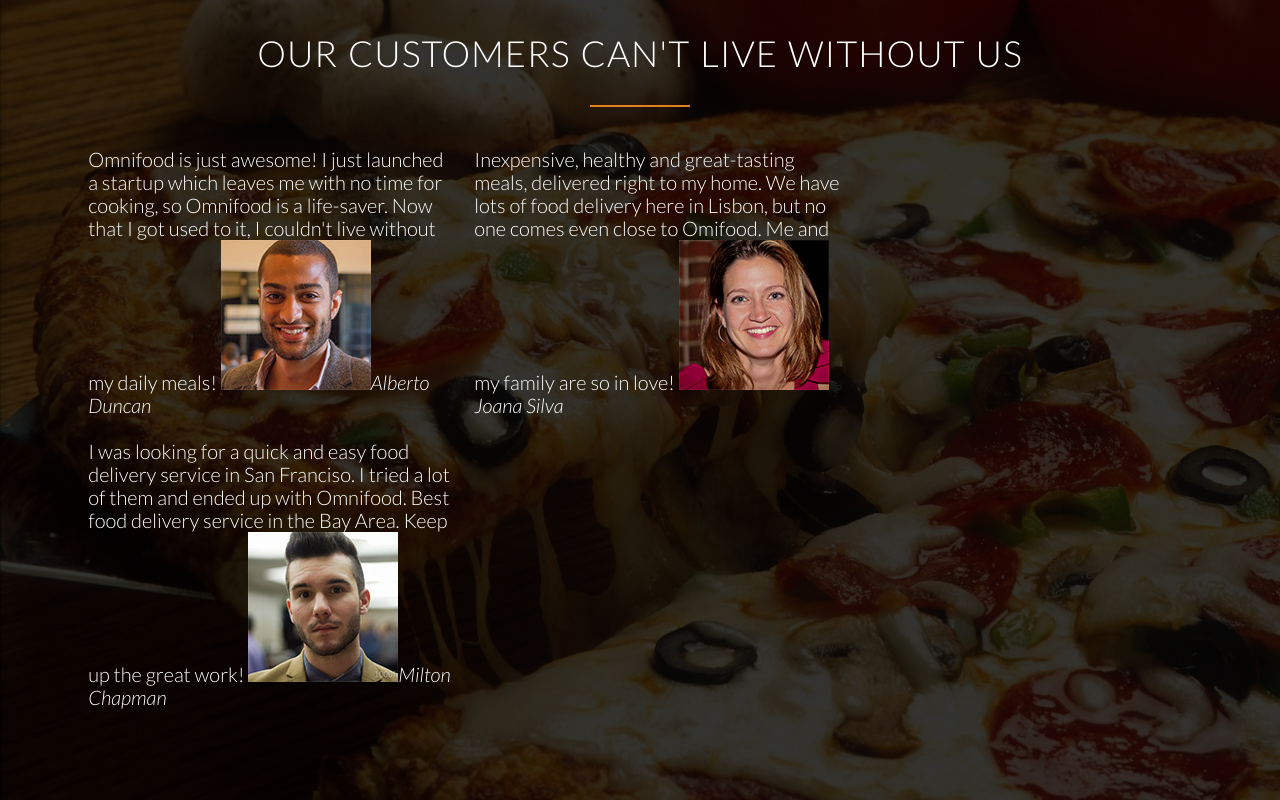
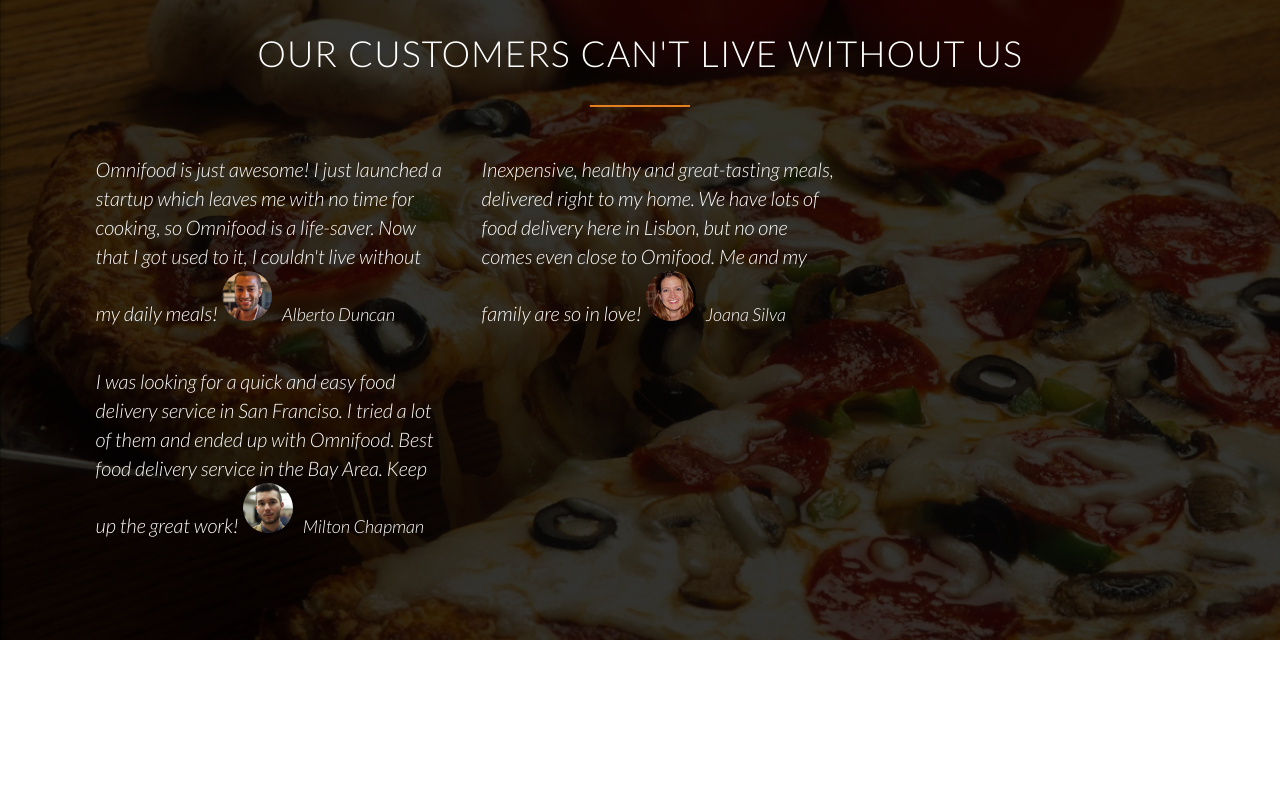
Before and after one commit to danieldichterheineman/Hemsida, a plain HTML site: page index.html in a window 1280 px wide. Shown: the part 3389-4189 px from the top of the page. After the commit the page ends 4029 px from the top, so only its background shows below. Drawn offline with Linux system fonts and the light colour scheme.

Commit message:
Update style.css

```diff
--- a/resources/css/style.css
+++ b/resources/css/style.css
@@ -362,3 +362,22 @@ header {
   color: #fff;
   background-attachment: fixed;
 }
+
+blockquote {
+  padding: 2%;
+  font-style: italic;
+  line-height: 145%;
+  /* font-size: 70%; */
+  /* border-radius: 25%; */
+}
+
+cite {
+  font-size: 90%;
+  margin-top: 25px;
+}
+
+cite img {
+  height: 50px;
+  border-radius: 50%;
+  margin-right: 10px;
+}
```
